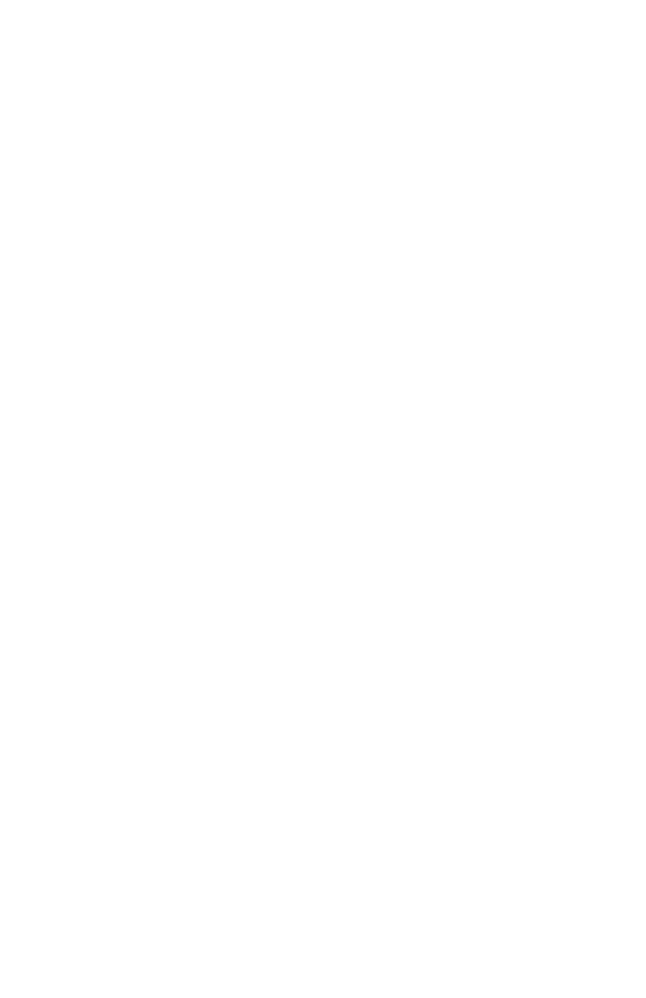
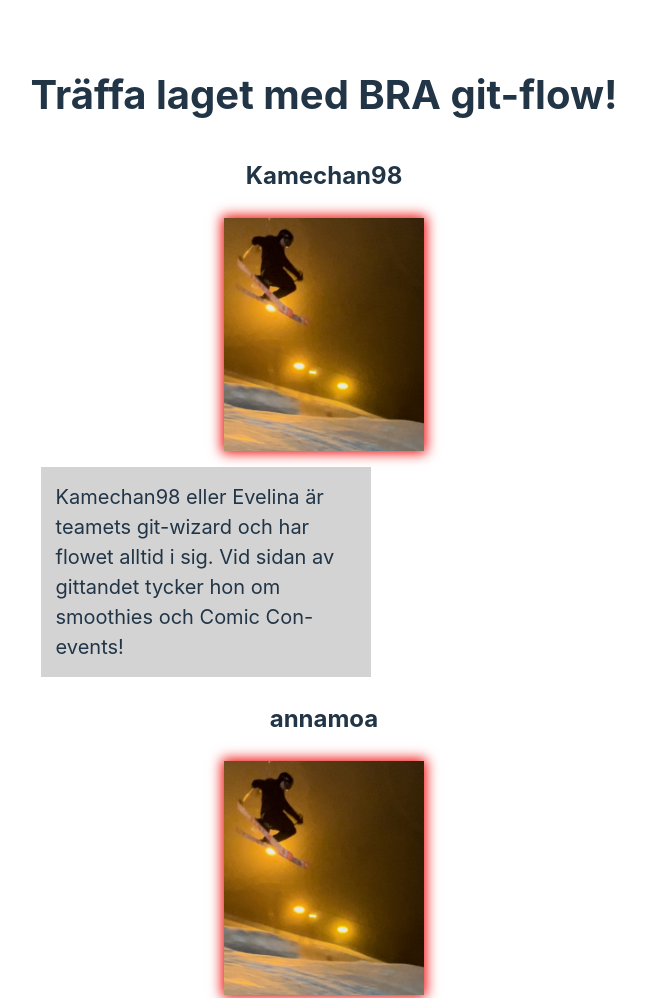
Before and after one commit to Kamechan98/Given-Design-Git, a website built with Vite: page Given-Design-Git/index.html in a window 1280 px wide. Shown: the top 998 px of the page, without its empty margins (316-962 px from the left). Before the commit the page ends 800 px from the top, so only its background shows below. Built offline with nearby package versions, Linux system fonts and the light colour scheme.

Commit message:
First commit by CoderMatte

```diff
--- a/Given-Design-Git/index.html
+++ b/Given-Design-Git/index.html
@@ -20,9 +20,31 @@
       </section>
 
 
-
-      <section>
-        <!-- Team Sidan -->
+<!-- Team Sidan -->
+      <section class="teampage">
+        <h2>Träffa laget med BRA git-flow!</h2>
+        <div class="teammembers">
+        <div class="teammember">
+          <p><strong>Kamechan98</strong></p>
+          <img src="/IMG_2378.jpg" alt="">
+          <article>Kamechan98 eller Evelina är teamets git-wizard och har flowet alltid i sig. Vid sidan av gittandet tycker hon om smoothies och Comic Con-events!</article>
+        </div>
+        <div class="teammember">
+          <p><strong>annamoa</strong></p>
+          <img src="/IMG_2378.jpg" alt="">
+          <article>annamoa, eller bara Moa, eller Anna, det är ingen som vet, är teamets git-flower no.1. När hon inte flowar med kamraterna på WIE24S så sköter hon familjens restaurang-business och har beefs med hantverkare.</article>
+        </div>
+        <div class="teammember">
+          <p><strong>GrkemG</strong></p>
+          <img src="/Sebastian_Square.png" alt="">
+          <article>GrkemG är alltid game när det kommer till git-flow. Gittar aldrig från teamet. Always Good Game on the left wing in the class room where Görkem is normally flowing.</article>
+        </div>
+        <div class="teammember">
+          <p><strong>CoderMatte</strong></p>
+          <img src="/IMG_2378.jpg" alt="">
+          <article>CoderMatte jobbar fortfarande på att hitta sitt git-flow. Det kommer tror han. Vid sidan av gittandet tycker han om att åka skidor och göra UML-skisser.</article>
+        </div>
+      </div>
       </section>
 
 
--- a/Given-Design-Git/src/style.css
+++ b/Given-Design-Git/src/style.css
@@ -94,3 +94,41 @@ button:focus-visible {
     background-color: #f9f9f9;
   }
 }
+
+.teammembers{
+  justify-content: center;
+  align-items: center;
+}
+
+.teammember>img{
+  max-width: 200px;
+  border-radius: ;
+  box-shadow: 0px 0px 12px 2px rgb(239, 2, 2);
+}
+
+.teammember>article{
+  background-color: lightgray;
+  max-width: 300px;
+  padding: 15px;
+  margin: 10px;
+  font-size: 14px;
+  text-align: left;
+}
+
+@media screen and (min-width: 768px) {
+  .teampage>h2{
+    font-size: 40px;
+  }
+
+  .teammember>p {
+    font-size: 24px;
+  }
+
+  .teammember>article{
+    font-size: 20px;
+  }
+
+  .teammembers {
+    grid-template-columns: auto;
+  }
+}
```
Also changed, not shown: Given-Design-Git/public/IMG_2378.jpg (added), 1 other file.
